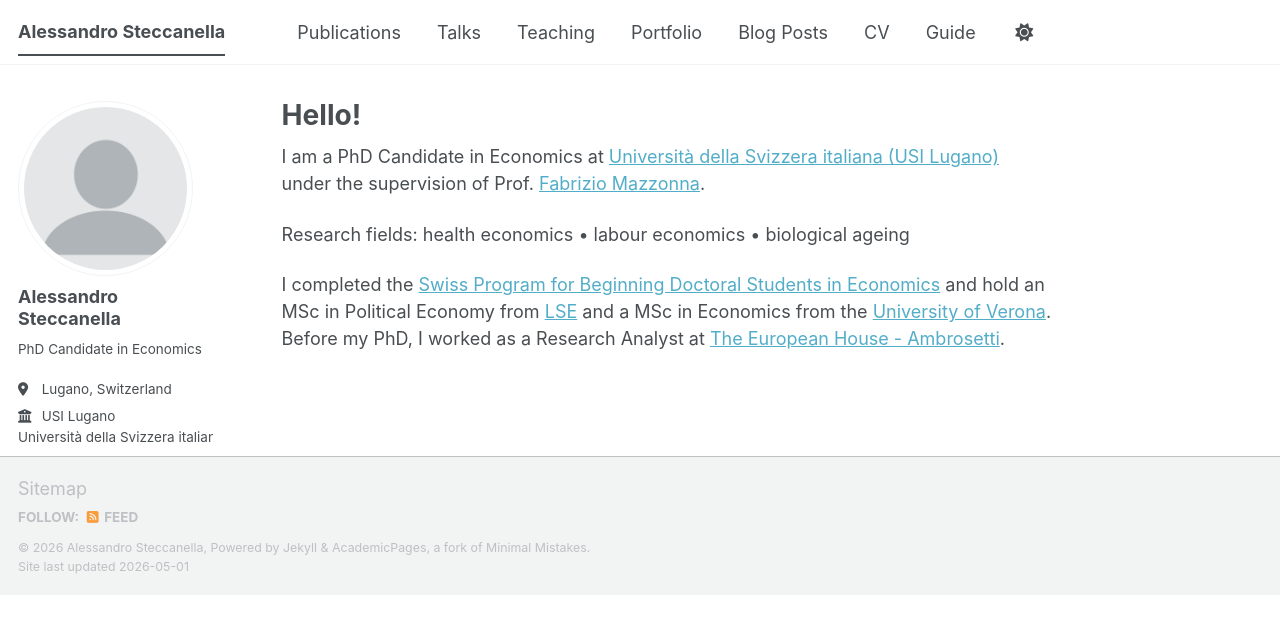
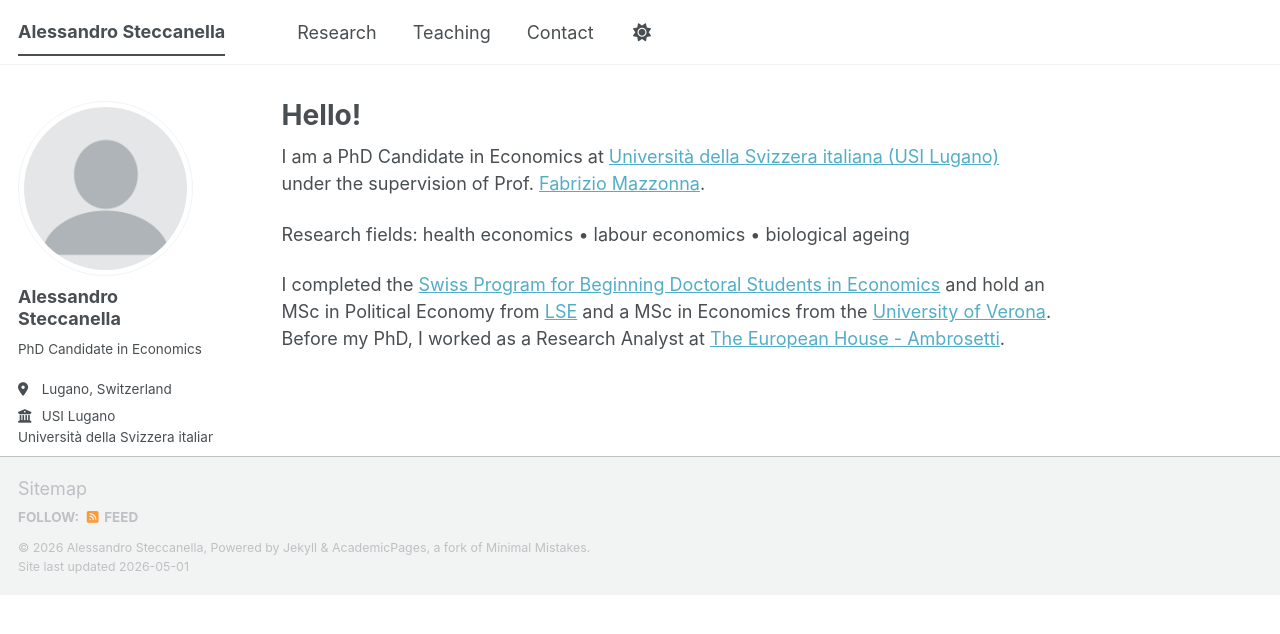
Before and after one commit to AlessandroSteccanella/alessandrosteccanella.github.io, a Jekyll site: the page built from _pages/about.md, in a window 1280 px wide. Shown: the top 634 px of the page. Built offline with Jekyll 4.4.1, drawn with Linux system fonts in a browser that asks for light colours; a script bundle is joined from its source files by our own code; library files that are not in the unit come from our copies.

Commit message:
Update navigation.yml

```diff
--- a/_data/navigation.yml
+++ b/_data/navigation.yml
@@ -8,26 +8,11 @@
 #      Markdown formatted page while the second is generated using JSON.
 
 main:
-  - title: "Publications"
-    url: /publications/
-
-  - title: "Talks"
-    url: /talks/
+  - title: "Research"
+    url: /research/
 
   - title: "Teaching"
     url: /teaching/
 
-  - title: "Portfolio"
+  - title: "Contact"
     url: /portfolio/
-
-  - title: "Blog Posts"
-    url: /year-archive/
-
-  - title: "CV"
-    url: /cv/
-
-  # - title: "CV"
-  #   url: /cv-json/
-
-  - title: "Guide"
-    url: /markdown/
```
